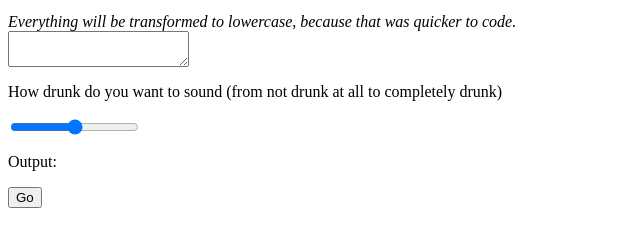
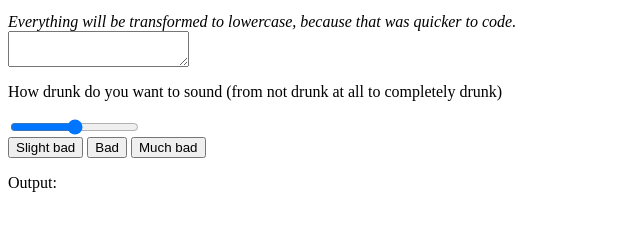
Before and after one commit to kshaa/keyboard-distance-randomizer, a plain HTML site: page index.html in a window 1280 px wide. Shown: the part 70-316 px from the top of the page, without its empty margins (0-640 px from the left). Drawn offline with Linux system fonts and the light colour scheme.

Commit message:
Add drunkedness presets

```diff
--- a/index.html
+++ b/index.html
@@ -11,9 +11,12 @@
         <textarea id="inputText"></textarea>
         <p>How drunk do you want to sound (from not drunk at all to completely drunk)</p>
         <input type="range" min="0" max="100" value="50" class="slider" id="drunkednessPercentage">
+        <br>
+        <button onclick="setDrunkednessPercentage(10)">Slight bad</button>
+        <button onclick="setDrunkednessPercentage(40)">Bad</button>
+        <button onclick="setDrunkednessPercentage(70)">Much bad</button>
         <p>Output:</p>
         <p id="outputText"></p>
-        <button id="go">Go</button>
         <script src="./index.js"></script>
     </body>
 </html>
--- a/index.js
+++ b/index.js
@@ -79,3 +79,8 @@ document.addEventListener("DOMContentLoaded", function(){
         });
     };
 });
+
+function setDrunkednessPercentage(percentage) {
+    document.getElementById("drunkednessPercentage").value = percentage;
+    render();
+}
```
